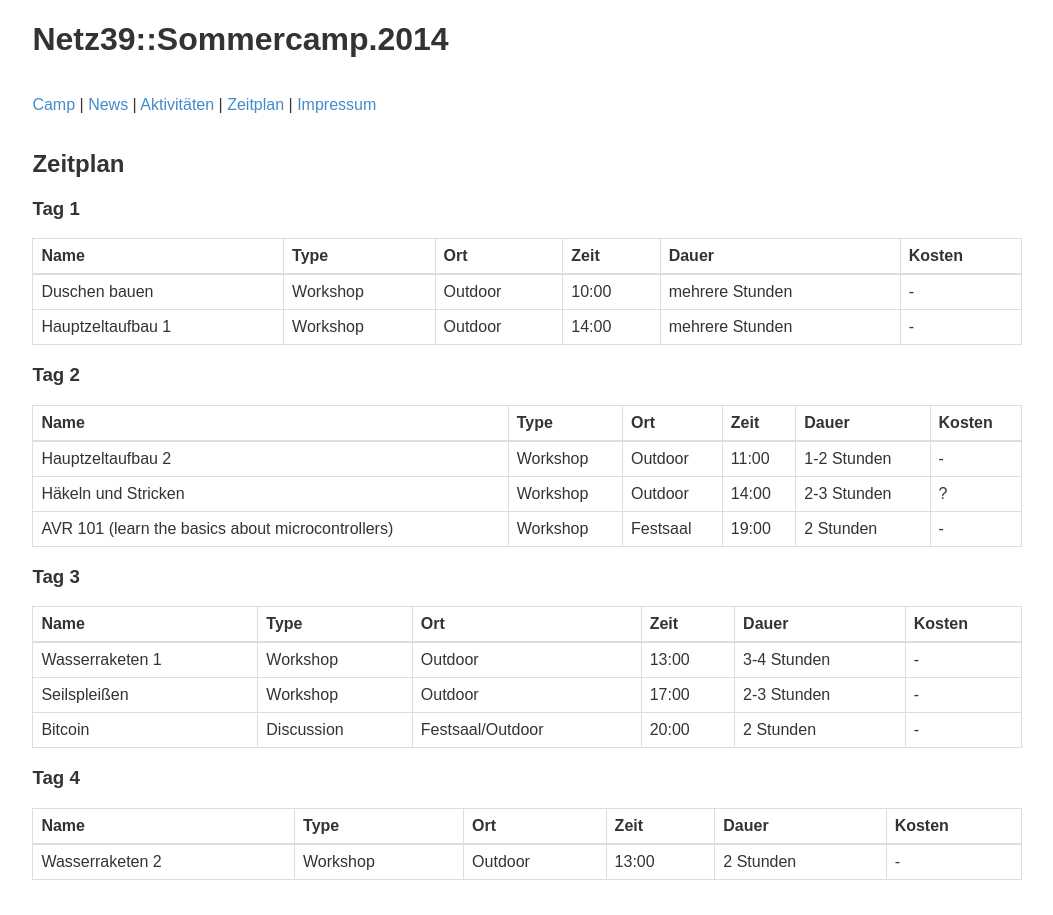
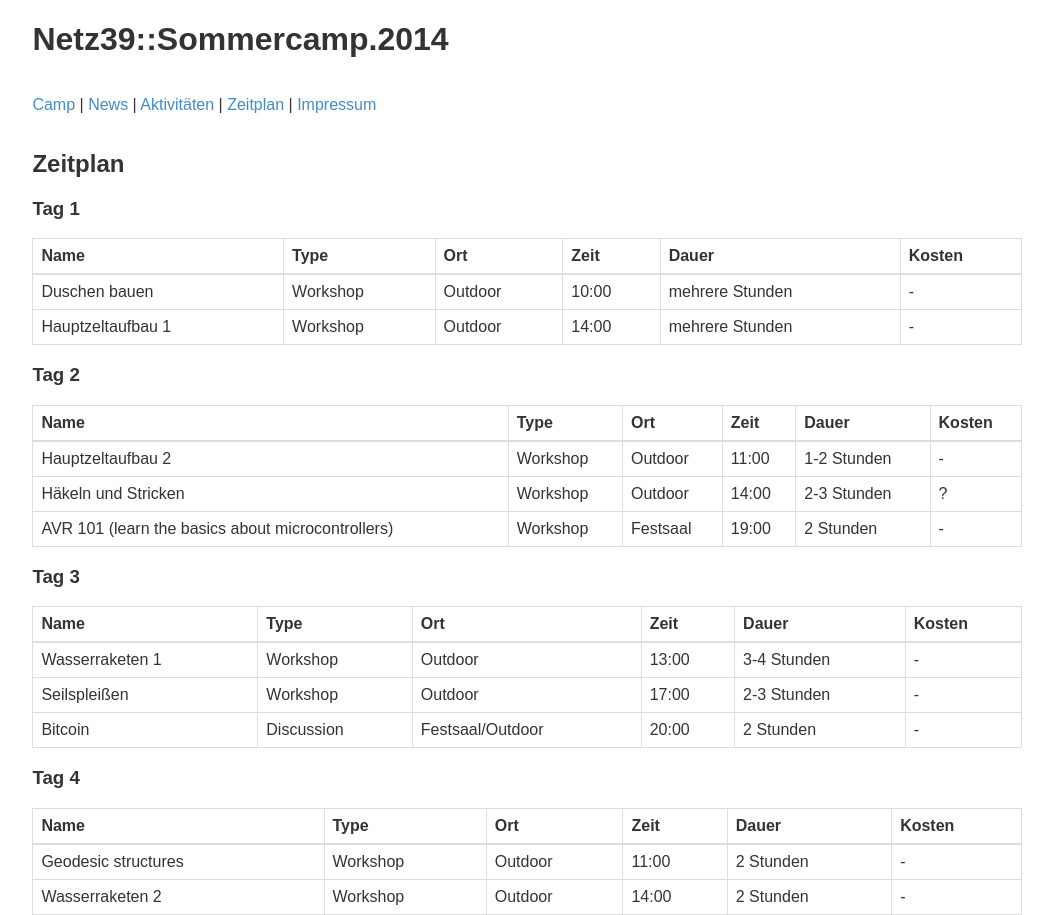
Before and after one commit to netz39/sommercamp2014, a Jekyll site: the page built from schedule/index.md, in a window 1280 px wide. Shown: the whole page, without its empty margins (114-1167 px from the left). Built offline with Jekyll 4.4.1, drawn with Linux system fonts in a browser that asks for light colours.

Commit message:
updated schedule

```diff
--- a/schedule/index.md
+++ b/schedule/index.md
@@ -37,5 +37,6 @@ title: Zeitplan
 |---
 | Name | Type | Ort | Zeit | Dauer | Kosten
 |:-|:-|:-|:-|:-|:-
-| Wasserraketen 2 | Workshop | Outdoor | 13:00 | 2 Stunden | -
+| Geodesic structures | Workshop | Outdoor | 11:00 | 2 Stunden | -
+| Wasserraketen 2 | Workshop | Outdoor | 14:00 | 2 Stunden | -
 |---
```
Also changed, not shown: activities/index.md (+1 -1 lines).
